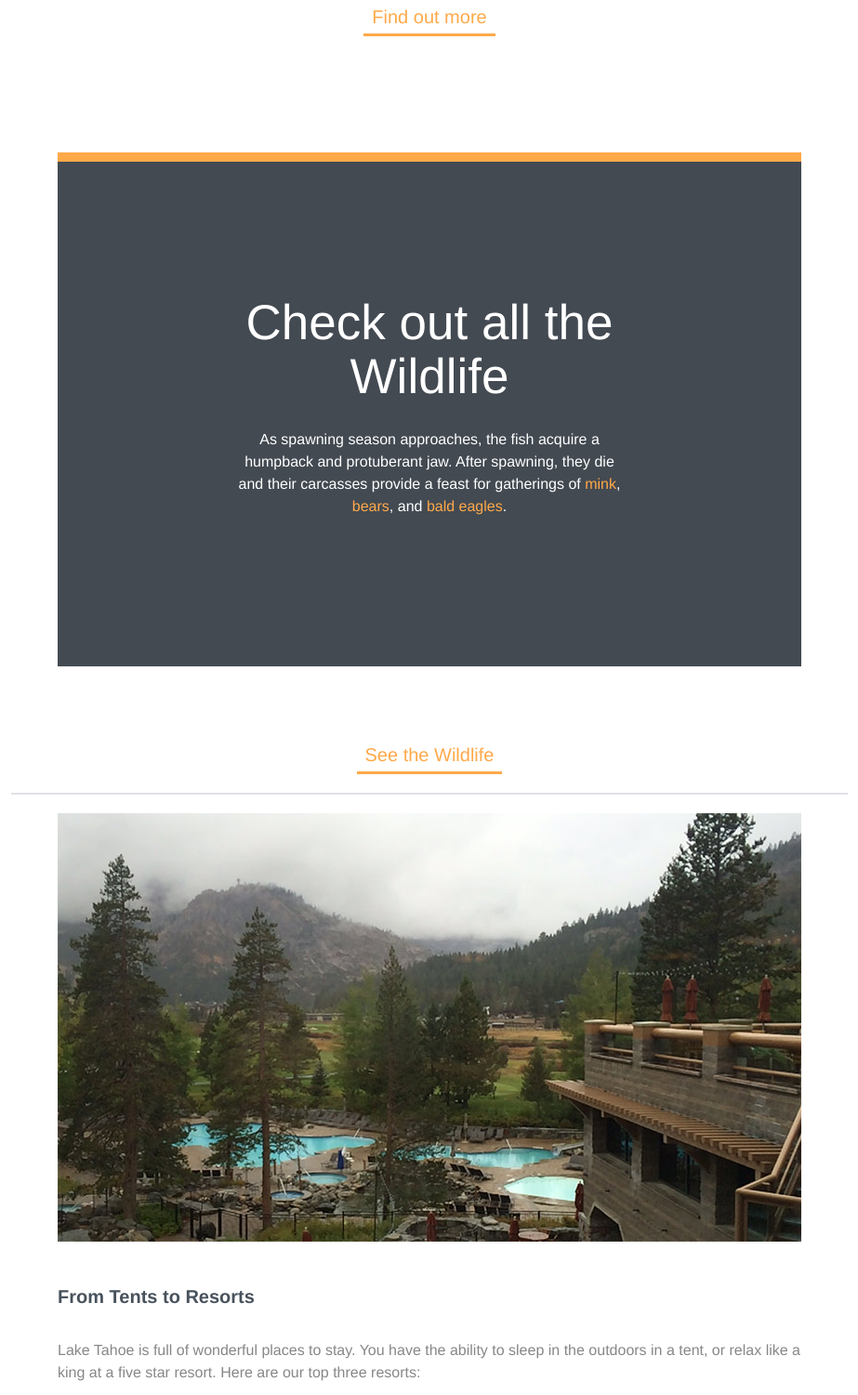
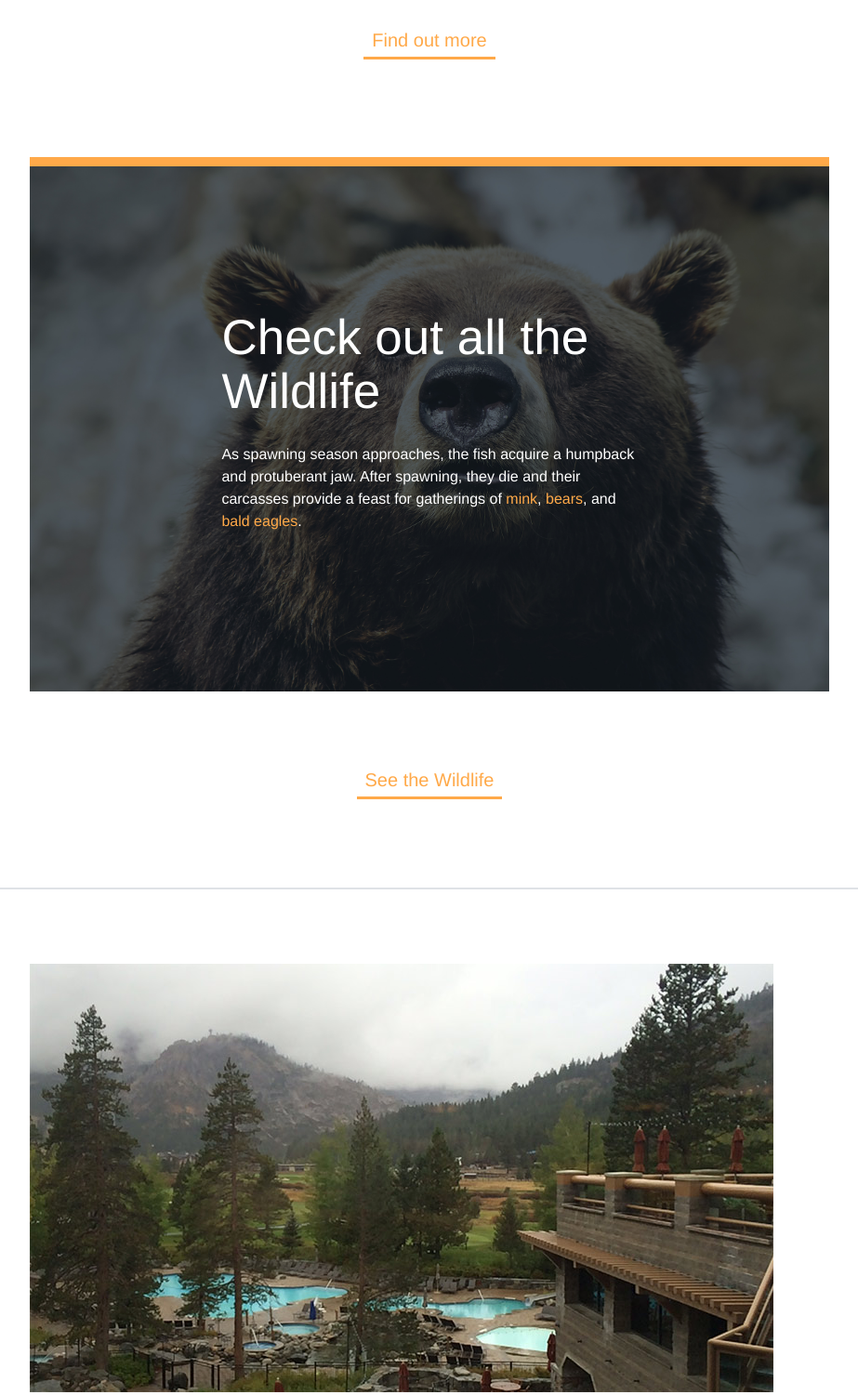
Before and after one commit to Shocklat/Treehouse-CSSBasics, a plain HTML site: page index.html in a window 1280 px wide. Shown: the part 1005-2506 px from the top of the page at 93% size, without its empty margins (178-1101 px from the left). Drawn offline with Linux system fonts and the light colour scheme.

```diff
--- a/css/style.css
+++ b/css/style.css
@@ -34,7 +34,7 @@
 
 img {
   max-width: 100%;
-  margin: 20px 0;
+  margin-bottom: 20px;
 }
 
 /* Pseudo-classes ------------------ */
@@ -59,10 +59,8 @@
 /* Main Styles --------------------- */
 
 .main-header {
-
   padding-top: 170px;
   height: 850px;
-
 
   background: #ffa949 url('../img/mountains.jpg') no-repeat center;
   background-size: cover;
@@ -99,7 +97,7 @@
   font-size: 1.25em;
   border-bottom: 3px solid;
   padding: 0 9px 3px;
-  margin: 20px 0;
+  margin-top: 20px;
   display: inline-block;
 }
 
@@ -118,19 +116,38 @@
 .primary-content,
 .secondary-content {
   width: 75%;
-  padding: 0 50px;
+  padding-left: 50px;
+  padding-right: 50px;
   margin: auto;
-  max-width: 900px;
+  max-width: 960px;
 }
 
 .wildlife {
   color: white;
-  background-color: #434a52;
+  text-align: left;
   padding: 18% 24%;
   border-top: 10px solid #ffa949;
   margin: 105px 0 60px;
+  background: #434a52 url('../img/bear.jpg') no-repeat center;
+  background-size: cover;
 }
 
 .arrow {
   width: 50px;
 }
+
+
+
+
+
+
+
+
+
+/* Float Clearfix ------------------ */
+
+.group:after {
+  content: "";
+  display: table;
+  clear: both;
+}
```
